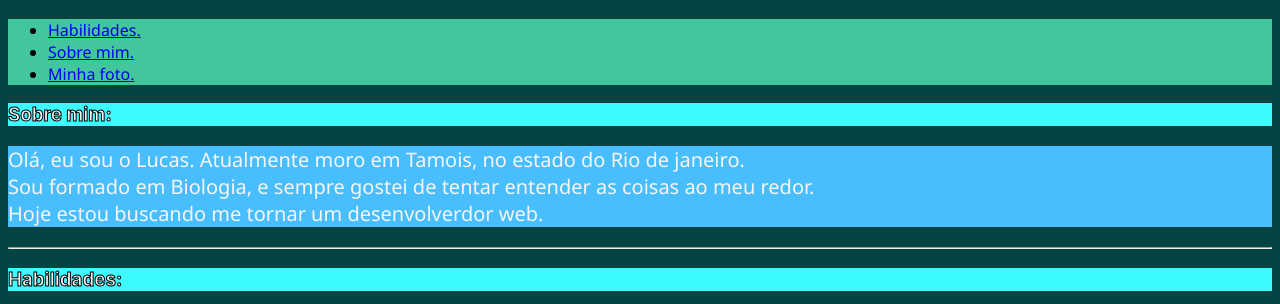
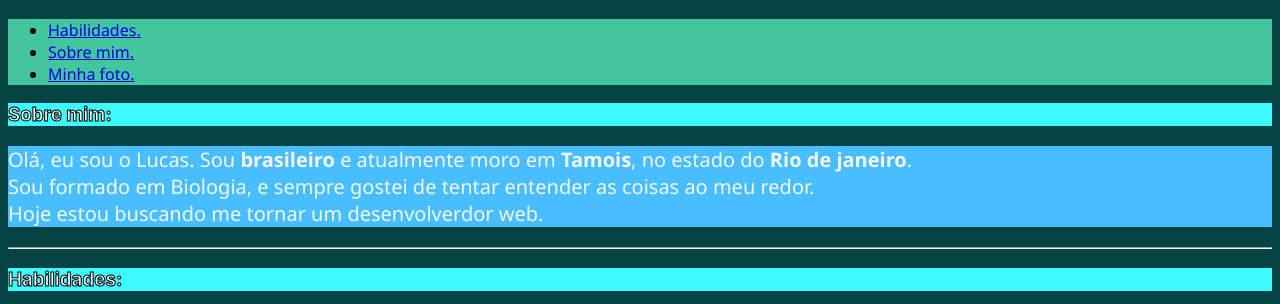
Before and after one commit to lucasrimis/lucasrimis.github.io, a plain HTML site: page index.html in a window 1280 px wide. Shown: the part 496-800 px from the top of the page. Drawn offline with Linux system fonts and the light colour scheme.

Commit message:
Destaque na nacionalidade e residencia

```diff
--- a/index.html
+++ b/index.html
@@ -81,7 +81,7 @@
     <li><a href="#minha-foto"> Minha foto.</a></li>
 </ul>
 <h3 id="sobre-mim">Sobre mim:</h3>
-<p>Olá, eu sou o Lucas. Atualmente moro em Tamois, no estado do Rio de janeiro.<br> Sou formado em Biologia, e sempre gostei de tentar entender as coisas ao meu redor.<br> Hoje estou buscando me tornar um desenvolverdor web.</p>
+<p>Olá, eu sou o Lucas. Sou <strong>brasileiro</strong> e atualmente moro em <strong>Tamois</strong>, no estado do <strong>Rio de janeiro</strong>.<br> Sou formado em Biologia, e sempre gostei de tentar entender as coisas ao meu redor.<br> Hoje estou buscando me tornar um desenvolverdor web.</p>
 <hr>
 <h3 id="habilidades">
     Habilidades:
```
